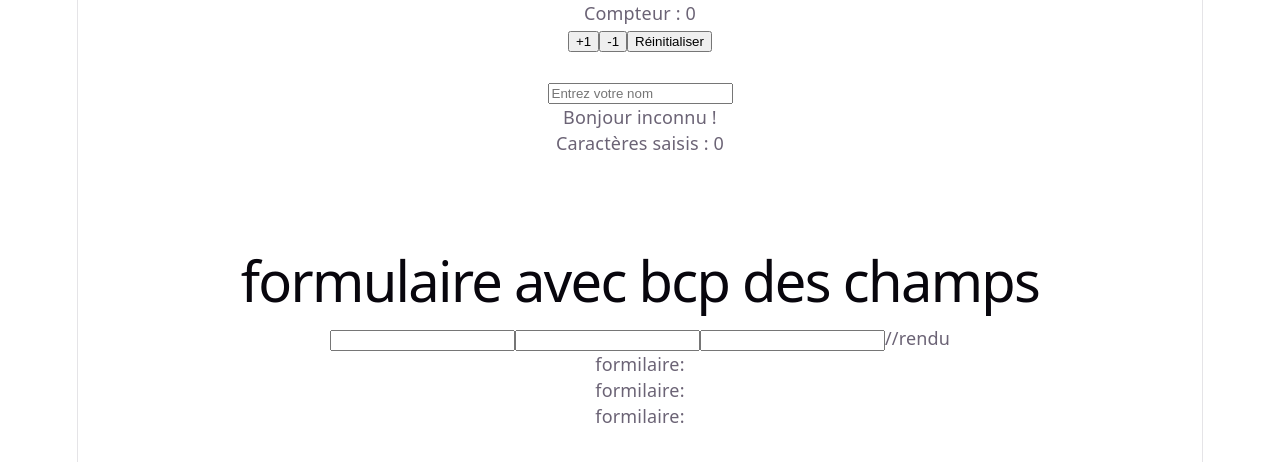
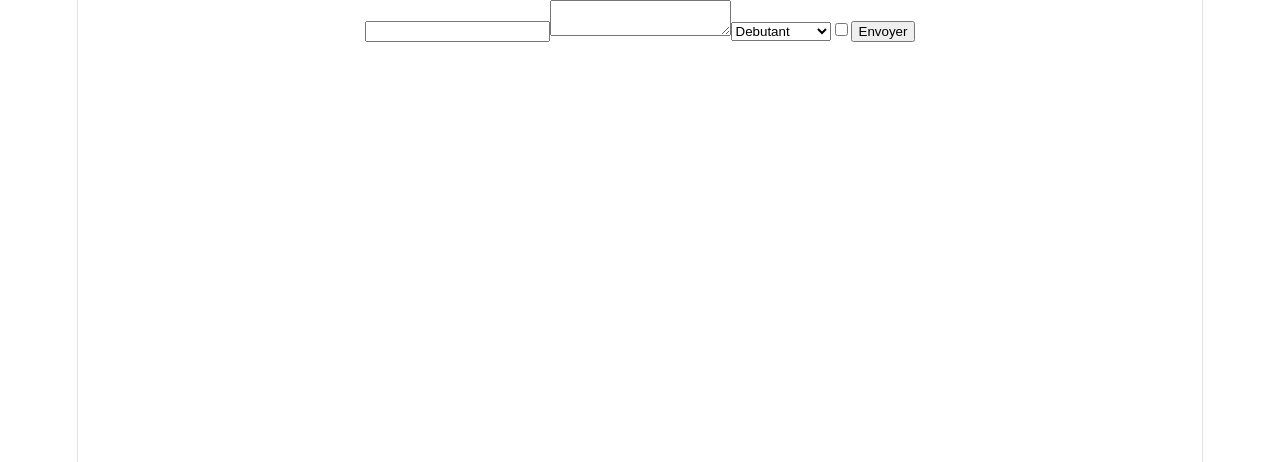
Before and after one commit to primetek-africa/Codecamp-french-July-26, a React (Vite) app in the folder React/: page / in a window 1280 px wide. Shown: the top 462 px of the page. Built offline with nearby package versions, Linux system fonts and the light colour scheme.

Commit message:
les evenements et la gestion du formulaire en react

```diff
--- a/React/src/App.jsx
+++ b/React/src/App.jsx
@@ -3,9 +3,7 @@ import reactLogo from './assets/react.svg'
 import viteLogo from './assets/vite.svg'
 import heroImg from './assets/hero.png'
 import './App.css'
-import Compteur from './components/Compteur'
-import Salutation from './components/Salutation'
-import Formilaire from './components/Formulaire'
+import FormulaireSimple from './components/FormilaireSimple'
 
 
 
@@ -17,11 +15,7 @@ function App() {
 
         <div>
 
-          <Compteur/>
-          <br />
-          <Salutation/>
-          <br />
-          <Formilaire/>
+        <FormulaireSimple/>
 
         </div>
 
--- /dev/null
+++ b/React/src/components/FormilaireSimple.jsx
@@ -0,0 +1,57 @@
+import { useState } from "react"
+
+function FormulaireSimple(){
+
+const [nom,setNom] = useState("");
+const [message,setMessage]=useState("");
+const [niveau,setNiveau]= useState("");
+const [AccepteCondition,setAccepteCondition] = useState("")
+
+
+
+
+const gererSoumission = (e)=>{
+    e.preventDefault(); //on annule le rechargement de la page
+    console.log("Non soumis:", nom) // API
+    console.log("message:",message)
+    console.log("niveau:",niveau)
+
+}
+
+return(
+
+    <form onSubmit={gererSoumission}>
+        <input
+        type="text"
+        value={nom}
+        onChange={(e)=>setNom(e.target.value)}
+        />
+        <textarea value={message} onChange={(e)=>setMessage(e.target.value)}/>
+
+         <select value={niveau} onChange={(e)=>setNiveau(e.target.value)}>
+            <option value="Debutant">Debutant</option>
+            <option value="intermediaire">intermediaire</option>
+            <option value="avance">avance</option>
+         </select>
+
+         <input
+         type="checkbox"
+         checked={AccepteCondition}
+         onChange={(e)=>setAccepteCondition(e.target.checked)}
+
+         />
+
+
+
+        <button type="submit">Envoyer</button>
+    </form>
+)
+
+
+}
+export default FormulaireSimple
+
+
+//les evenements
+//onChange,onClick,onSubmit,onFocus,onKeyDown
+//e.preventDefault()
--- a/React/src/components/Salutation.jsx
+++ b/React/src/components/Salutation.jsx
@@ -2,8 +2,9 @@
 import { useState } from "react";
 
 function Salutation() {
+    const [nom, setNom] = useState("");
 
-  const [nom, setNom] = useState("");
+
 
   return (
     <div>
```
